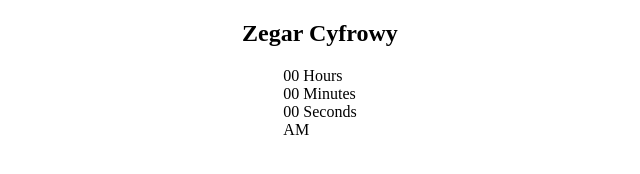
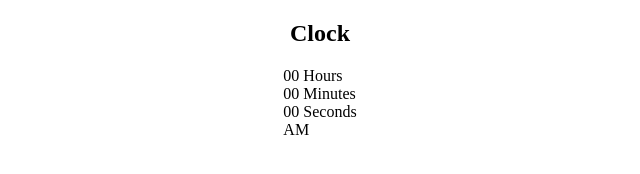
Before and after one commit to Aleksander87/ZegarCyfrowy, a plain HTML site: page index.html in a window 1280 px wide. Shown: the whole page, without its empty margins (320-960 px from the left). Drawn offline with Linux system fonts and the light colour scheme.

Commit message:
Update index.html

```diff
--- a/index.html
+++ b/index.html
@@ -4,11 +4,11 @@
     <meta charset="UTF-8">
     <meta http-equiv="X-UA-Compatible" content="IE=edge">
     <meta name="viewport" content="width=device-width, initial-scale=1.0">
-    <title>Zegar Cyfrowy</title>
+    <title>Digital Clock</title>
     <link rel="stylesheet" href="style.css">
 </head>
-<h2>Zegar Cyfrowy</h2>
-<script src="script.js"></script>
+<body>
+    <h2>Clock</h2>
     <div class="clock">
         <div>
             <span id="hour">00</span>
@@ -26,5 +26,6 @@
             <span id="ampm">AM</span>
         </div>
     </div>
+
 </body>
 </html>
```
Lines whose indentation alone changed are shown as unchanged.
